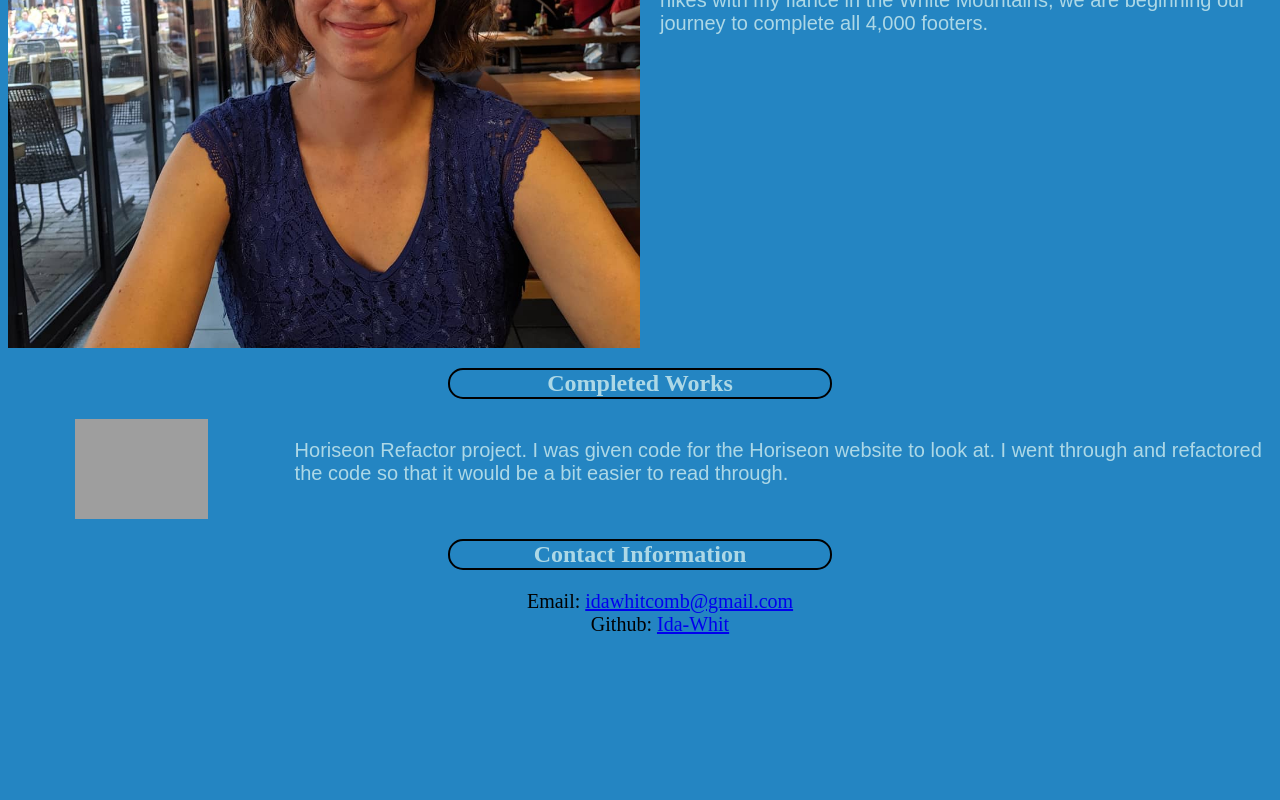
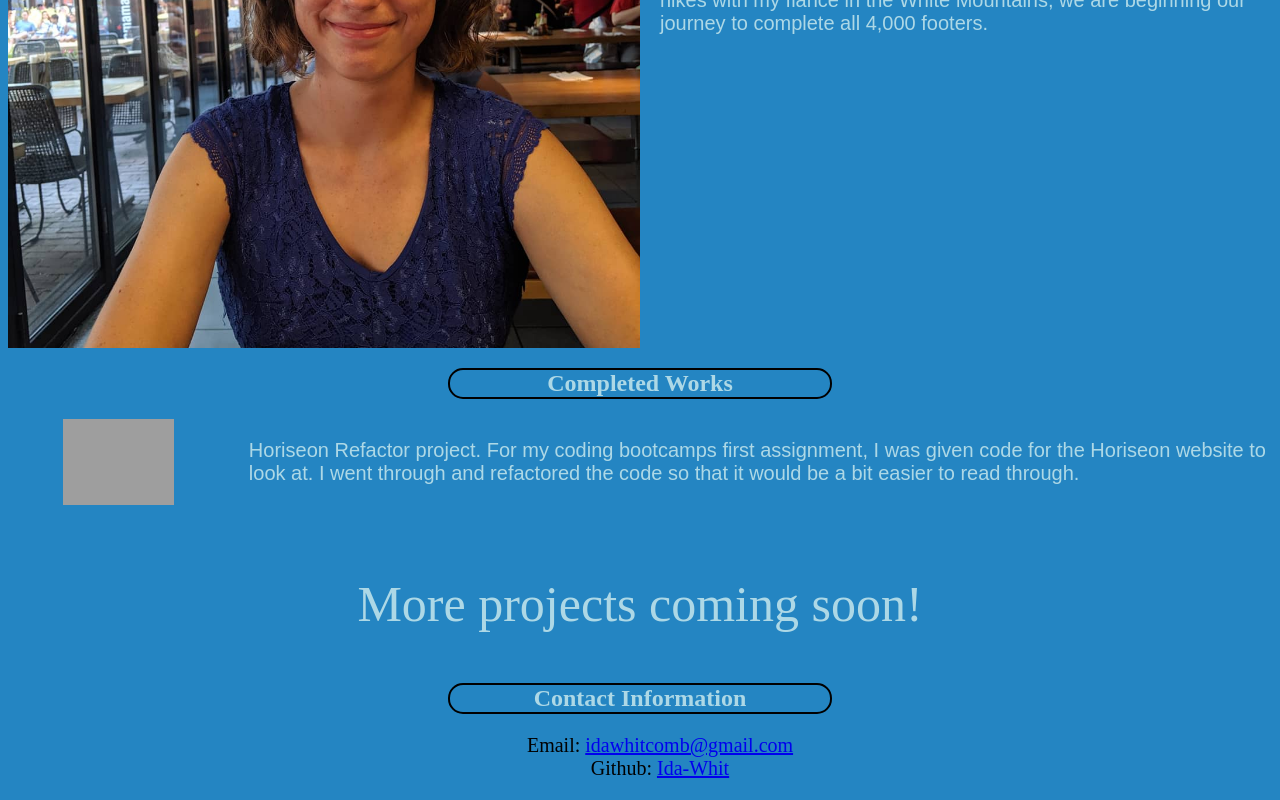
Before and after one commit to Ida-Whit/Portfolio, a plain HTML site: page index.html in a window 1280 px wide. Shown: the part 572-1372 px from the top of the page. Before the commit the page ends 1228 px from the top, so only its background shows below. Drawn offline with Linux system fonts and the light colour scheme; grey boxes are pictures that could not be loaded.

Commit message:
A few last minute edits

```diff
--- a/index.html
+++ b/index.html
@@ -37,7 +37,10 @@
             <h2>Completed Works</h2>
             <section class="content">
                 <a href="https://ida-whit.github.io/horiseon_refactor/"><img class="completed-image" src="Images/Horiseon_Refactor.png"></a>
-                    <p class="info-boxes">Horiseon Refactor project. I was given code for the Horiseon website to look at. I went through and refactored the code so that it would be a bit easier to read through.</p>
+                    <p class="info-boxes">Horiseon Refactor project. For my coding bootcamps first assignment, I was given code for the Horiseon website to look at. I went through and refactored the code so that it would be a bit easier to read through.</p>
+            </section>
+            <section>
+                <p class="coming-soon">More projects coming soon!</p>
             </section>
         </section>
 
--- a/style.css
+++ b/style.css
@@ -53,7 +53,6 @@ body{
   background-color: var(--background);
 }
 
-
 section h2{
   text-align: center;
   flex-basis: 33%;
@@ -95,6 +94,12 @@ h2{
   margin-right: auto;
 }
 
+.coming-soon{
+  text-align: center;
+  font-size: 50px;
+  color: var(--text);
+}
+
 .image{
   height: 200px;
   width: 100%;
```
